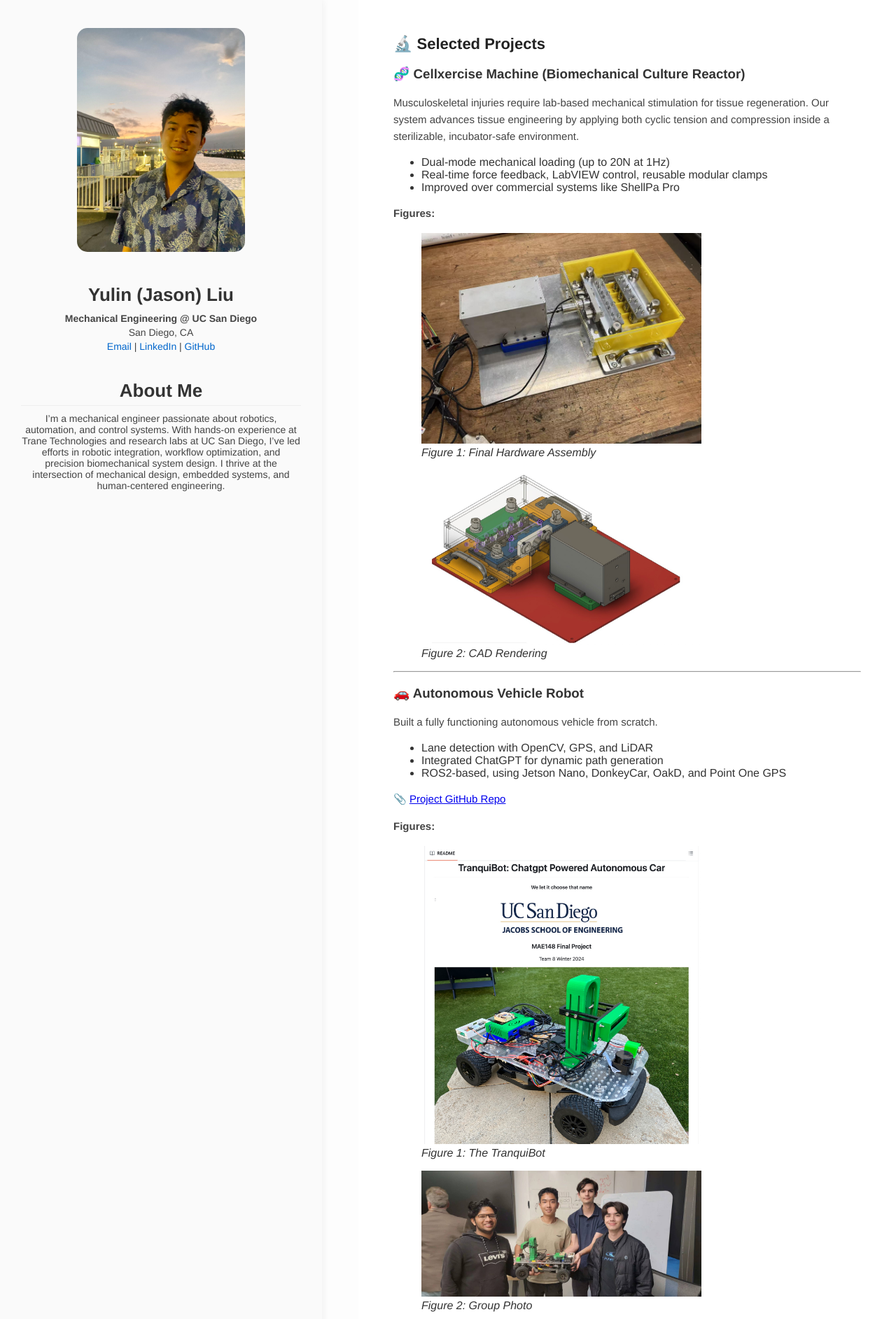
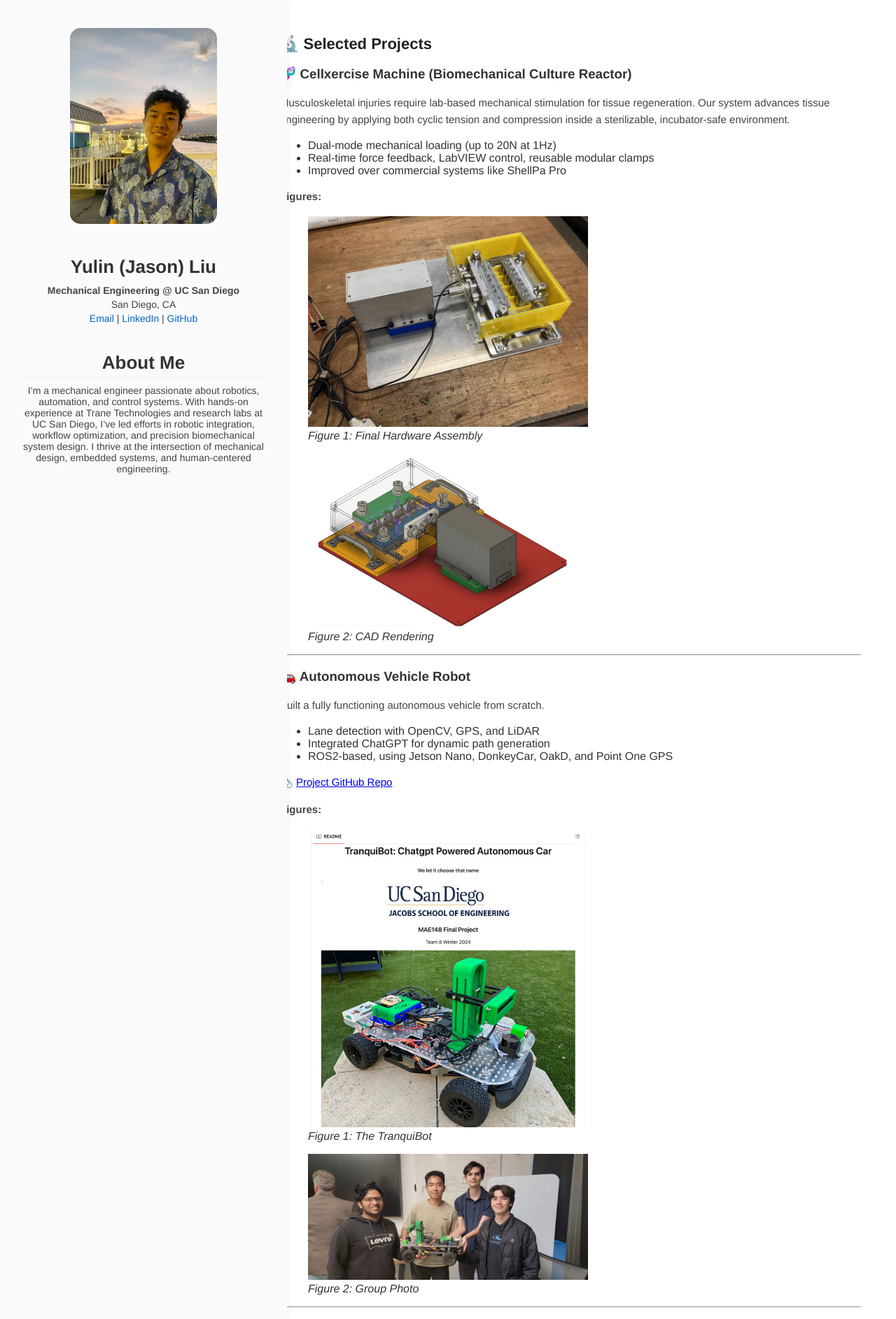
Before and after one commit to JL2200/yulinliu.github.io, a Jekyll site: the page built from index.md, in a window 1280 px wide. Shown: the top 1885 px of the page at 70% size. Built offline with Jekyll 4.4.1, drawn with Linux system fonts in a browser that asks for light colours; our own code applies the rules of GitHub Pages for plain Markdown files; some of the changed text lies outside the part shown.

Commit message:
Update style.css

```diff
--- a/assets/css/style.css
+++ b/assets/css/style.css
@@ -4,18 +4,11 @@ body {
   padding: 0;
   background-color: #fdfdfd;
   color: #333;
-  overflow-x: hidden; /* Prevent horizontal scroll */
-}
-
-.container {
-  display: flex;
-  height: 100vh; /* Full viewport height */
-  overflow: hidden;
+  overflow-x: hidden;
 }
 
 .sidebar {
-  width: 40%;
-  max-width: 400px;
+  width: 350px; /* Fixed pixel width works better for fixed layout */
   background-color: #fafafa;
   padding: 40px 30px;
   box-shadow: 2px 0 10px rgba(0, 0, 0, 0.05);
@@ -23,8 +16,10 @@ body {
 
   position: fixed;
   top: 0;
+  left: 0;
   height: 100vh;
   overflow-y: auto;
+  z-index: 100;
 }
 
 .sidebar img {
@@ -55,7 +50,7 @@ body {
 }
 
 .main-content {
-  margin-left: 40%; /* Match sidebar width */
+  margin-left: 350px; /* Same as .sidebar width */
   padding: 50px;
   background-color: #ffffff;
   overflow-y: auto;
```
